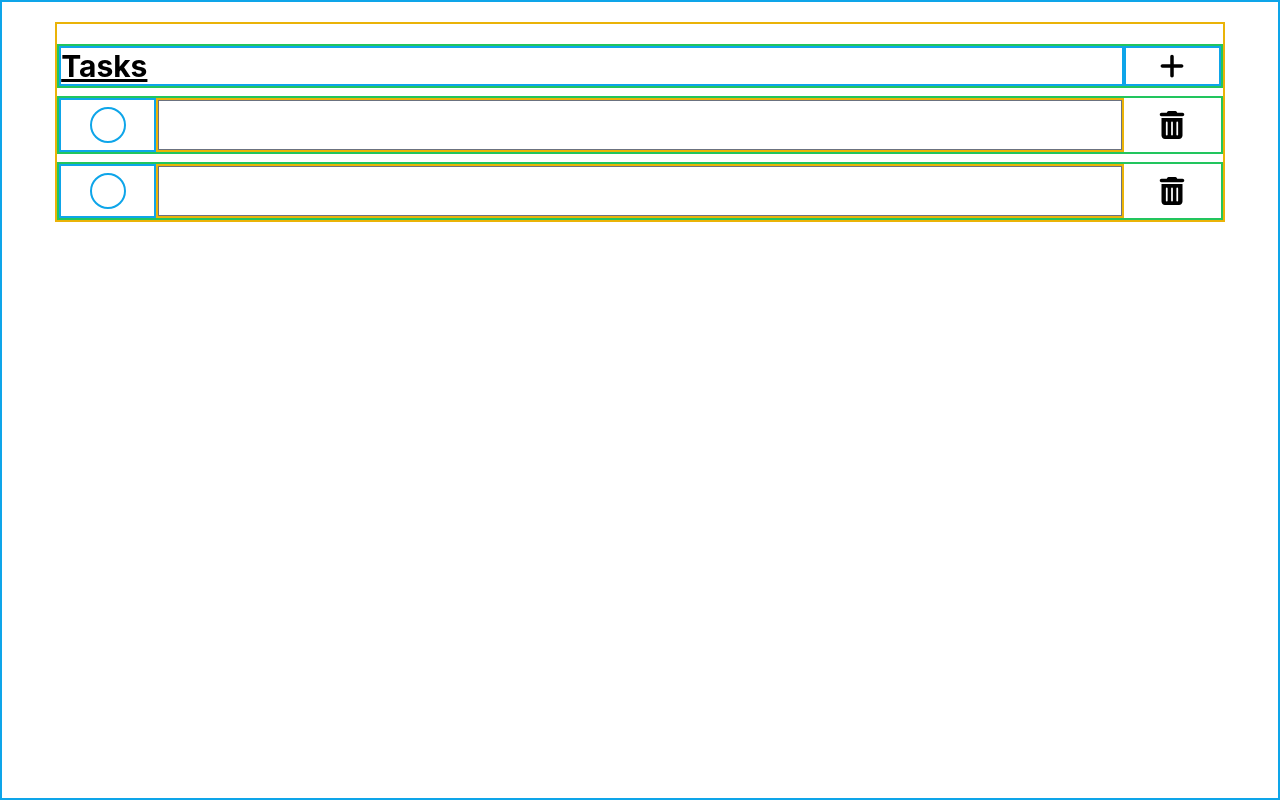
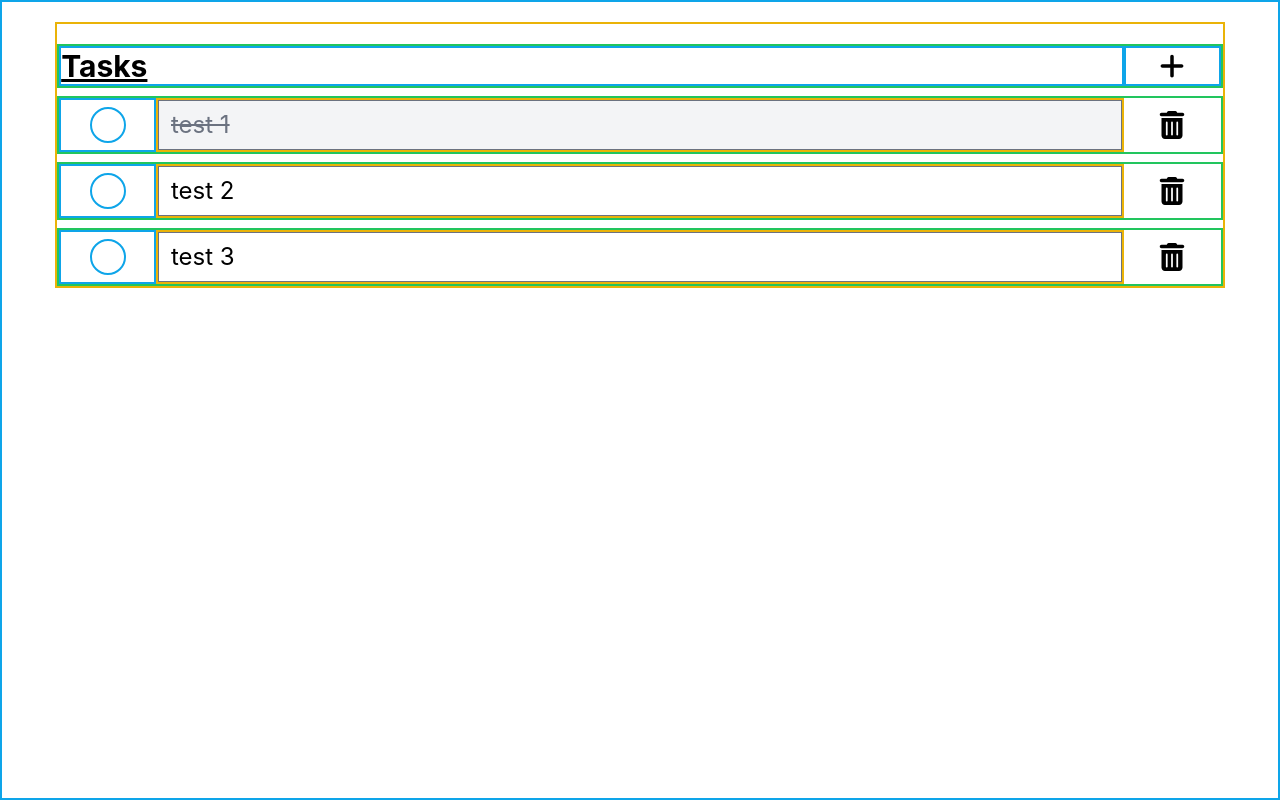
Before and after one commit to Daniel7842900/ToDoWebAppFrontend, a React (Create React App) app: page / in a window 1280 px wide. Built offline with nearby package versions, Linux system fonts and the light colour scheme.

Commit message:
add temporary text change with list

```diff
--- a/src/components/Task.js
+++ b/src/components/Task.js
@@ -2,18 +2,25 @@ import { FontAwesomeIcon } from "@fortawesome/react-fontawesome";
 import { useState } from "react";
 
 const Task = (props) => {
-  // const { detail, status, setDetail, setStatus } = props;
+  const {
+    detail,
+    completed,
+    setDetail,
+    setCompleted,
+    handleTextChange,
+    handleCheckboxChange,
+  } = props;
 
-  const [detail, setDetail] = useState("");
-  const [completed, setCompleted] = useState(false);
+  // const [detail, setDetail] = useState("");
+  // const [completed, setCompleted] = useState(false);
 
-  const handleTextChange = (e) => {
-    setDetail(e.target.value);
-  };
+  // const handleTextChange = (e) => {
+  //   setDetail(e.target.value);
+  // };
 
-  const handleCheckboxChange = (e) => {
-    setCompleted(!completed);
-  };
+  // const handleCheckboxChange = (e) => {
+  //   setCompleted(!completed);
+  // };
 
   return (
     <div className="w-full border-2 border-green-500 mx-auto mt-2 flex-auto flex">
@@ -31,7 +38,7 @@ const Task = (props) => {
           <input
             type="text"
             name="task"
-            className="w-full text-2xl align-middle line-through text-gray-500"
+            className="w-full text-2xl align-middle line-through text-gray-500 read-only:bg-gray-100"
             onChange={handleTextChange}
             value={detail}
             readOnly
--- a/src/components/TaskList.js
+++ b/src/components/TaskList.js
@@ -1,8 +1,54 @@
 import { FontAwesomeIcon } from "@fortawesome/react-fontawesome";
 import Task from "../components/Task";
+import { useState } from "react";
 
 const TaskList = (props) => {
-  //   const { detail, status } = props;
+  // const { detail, status } = props;
+  const [list, setList] = useState([
+    {
+      id: 1,
+      detail: "test 1",
+      completed: true,
+    },
+    {
+      id: 2,
+      detail: "test 2",
+      completed: false,
+    },
+    {
+      id: 3,
+      detail: "test 3",
+      completed: false,
+    },
+  ]);
+
+  // const [list, setList] = useState([]);
+
+  // const [task, setTask] = useState({
+  //   id: "",
+  //   detail: "",
+  //   status: false,
+  // });
+
+  const [detail, setDetail] = useState("");
+  const [completed, setCompleted] = useState(false);
+
+  const handleTextChange = (e) => {
+    console.log("text changing...");
+    console.log(e.target.value);
+    setDetail(e.target.value);
+    const newList = list.map((el) =>
+      el.id === 2 ? { ...el, detail: e.target.value } : el
+    );
+
+    setList(newList);
+
+    // const newList = list.concat()
+  };
+
+  const handleCheckboxChange = (e) => {
+    setCompleted(!completed);
+  };
 
   return (
     <div className="w-11/12 border-2 border-yellow-500 mx-auto mt-5 flex flex-col flex-nowrap">
@@ -15,8 +61,20 @@ const TaskList = (props) => {
           <FontAwesomeIcon icon="fa-solid fa-plus" className="w-7 h-7 m-auto" />
         </div>
       </div>
-      <Task />
-      <Task />
+      {list.map((task) => {
+        return (
+          <Task
+            detail={task.detail}
+            completed={task.completed}
+            setDetail={setDetail}
+            setCompleted={setCompleted}
+            handleTextChange={handleTextChange}
+            handleCheckboxChange={handleCheckboxChange}
+          />
+        );
+      })}
+      {/* <Task /> */}
+      {/* <Task /> */}
       {/* <Task detail="Task 3" status={true} />
       <Task detail="Task 4" status={true} />
       <Task detail="Task 5" status={true} />
```
